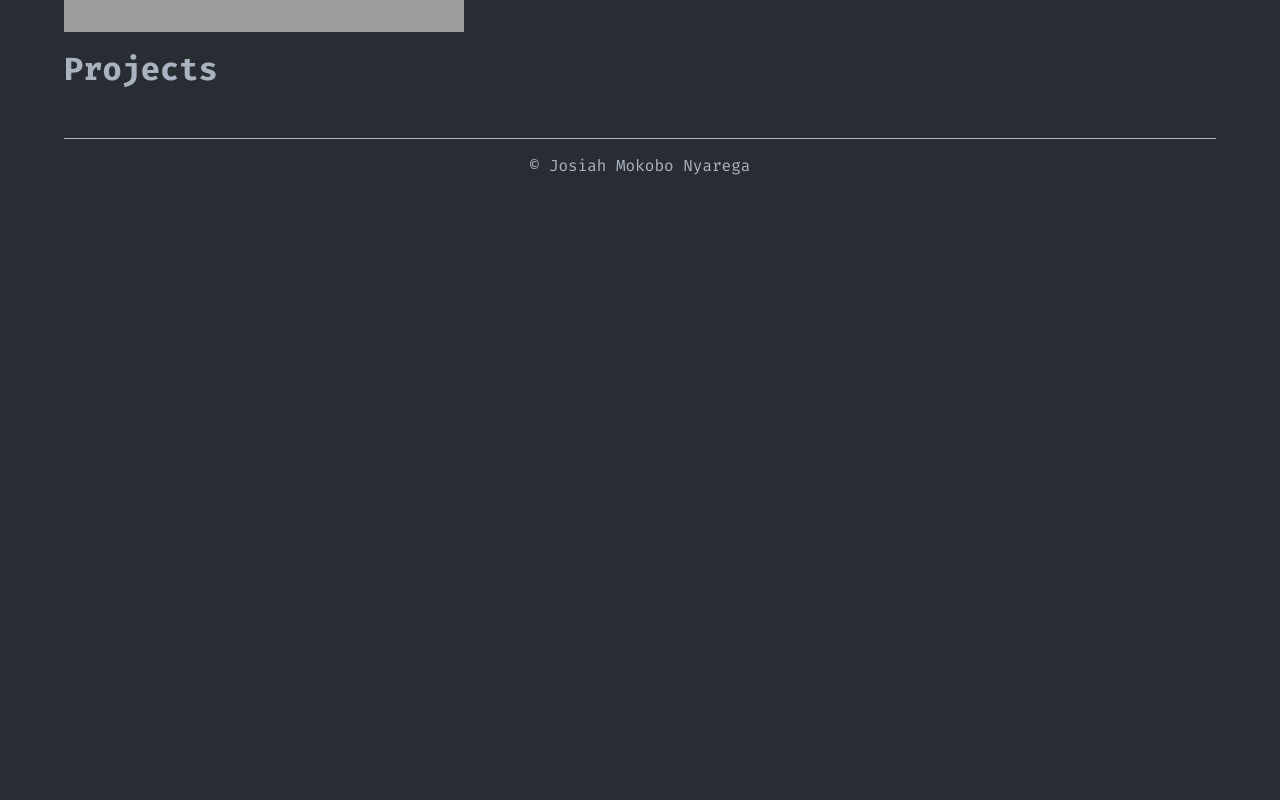
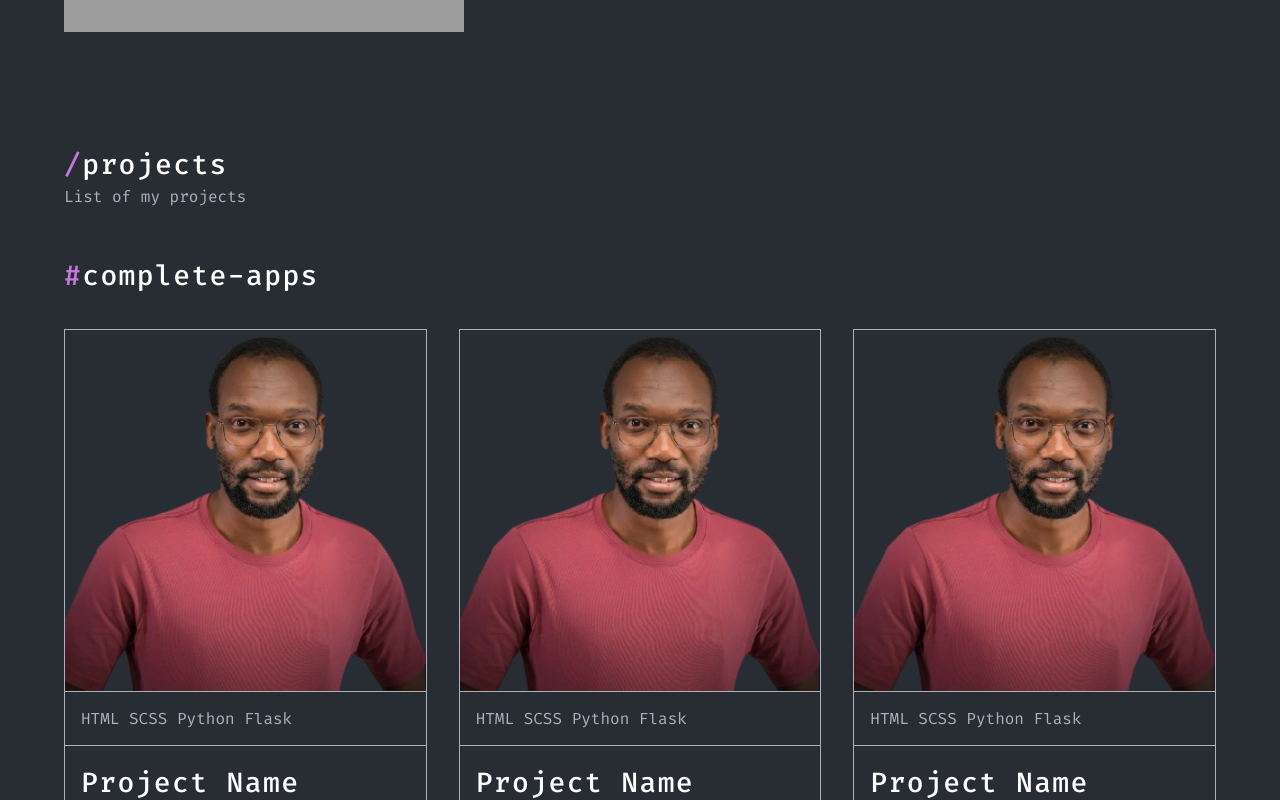
Before and after one commit to jmnyarega/profile, a React (Create React App) app: page /projects in a window 1280 px wide. Shown: the part 300-1100 px from the top of the page. Before the commit the page ends 800 px from the top, so only its background shows below. Built offline with nearby package versions, Linux system fonts and the light colour scheme; grey boxes are pictures that could not be loaded.

Commit message:
Add project page

```diff
--- a/src/pages/home/index.tsx
+++ b/src/pages/home/index.tsx
@@ -40,7 +40,7 @@ export const Heading2 = styled.h2`
   }
 `;
 
-const Heading2Underline = styled(Heading2)`
+export const Heading2Underline = styled(Heading2)`
   position: relative;
 
   &::after {
@@ -135,7 +135,7 @@ const Projects = () =>
   <section>
     <Heading2Underline># Projects</Heading2Underline>
     <Spacer $size="2rem" />
-    <section style={{display: "grid", gridTemplateColumns: "repeat(auto-fill, minmax(18rem, 2fr))", gap: "1rem"}}>
+    <section style={{display: "grid", gridTemplateColumns: "repeat(auto-fill, minmax(18rem, 1fr))", gap: "1rem"}}>
       <Project />
       <Project />
       <Project />
--- a/src/pages/projects/index.tsx
+++ b/src/pages/projects/index.tsx
@@ -1,3 +1,36 @@
-const Projects = () => <h1>Projects</h1>
+import Project from "../../components/project";
+import {Heading2, Spacer} from "../home";
+
+const Projects = () =>
+  <div>
+    <Spacer $size="6rem" />
+    <Heading2><span style={{color: "rgb(var(--primary))"}}>/</span>projects</Heading2>
+    <p>List of my projects</p>
+    <Spacer $size="3rem" />
+
+    <section>
+      <Heading2><span style={{color: "rgb(var(--primary))"}}>#</span>complete-apps</Heading2>
+      <Spacer $size="2rem" />
+      <section style={{display: "grid", gridTemplateColumns: "repeat(auto-fit, minmax(20rem, auto))", gap: "2rem"}}>
+        <Project />
+        <Project />
+        <Project />
+        <Project />
+      </section>
+    </section>
+    <Spacer $size="4rem" />
+    <section>
+      <Heading2><span style={{color: "rgb(var(--primary))"}}>#</span>List of my projects</Heading2>
+      <Spacer $size="2rem" />
+      <section style={{display: "grid", gridTemplateColumns: "repeat(auto-fit, minmax(20rem, auto))", gap: "2rem"}}>
+        <Project />
+        <Project />
+        <Project />
+        <Project />
+      </section>
+    </section>
+
+  </div>
+
 
 export default Projects;
```
